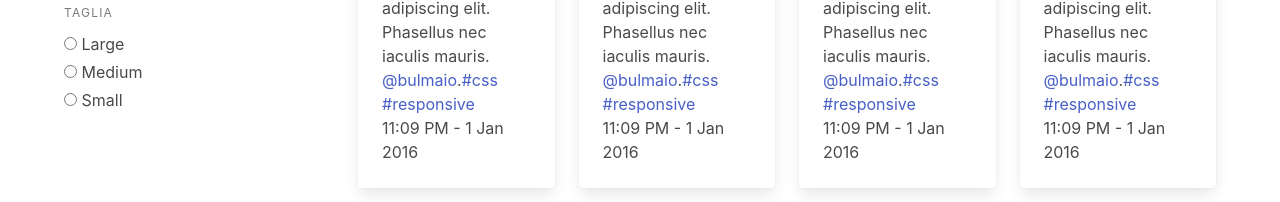
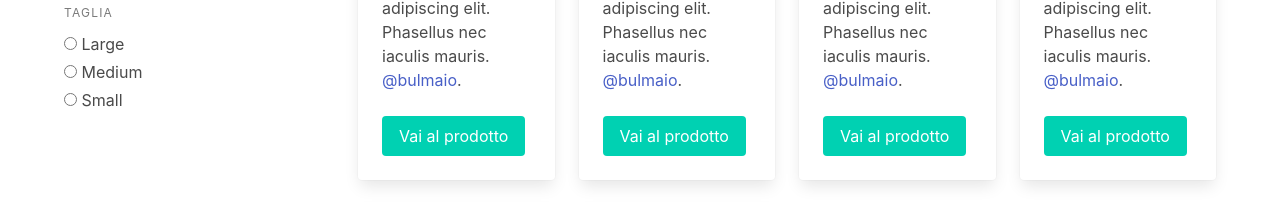
Before and after one commit to Geppe1990/photosi, a React (Create React App) app: page / in a window 1280 px wide. Shown: the part 370-572 px from the top of the page. Built offline with nearby package versions, Linux system fonts and the light colour scheme; grey boxes are pictures that could not be loaded.

Commit message:
Update productList.js

```diff
--- a/src/components/productList/productList.js
+++ b/src/components/productList/productList.js
@@ -21,9 +21,8 @@ const ProductList = ({ product }) => {
 				<div className="content">
 					Lorem ipsum dolor sit amet, consectetur adipiscing elit.
 					Phasellus nec iaculis mauris. <a href="#id">@bulmaio</a>.
-					<a href="#id">#css</a> <a href="#id">#responsive</a>
-					<br />
-					<time dateTime="2016-1-1">11:09 PM - 1 Jan 2016</time>
+					<br /><br />
+					<button className="button is-primary">Vai al prodotto</button>
 				</div>
 			</div>
 		</div>
```
